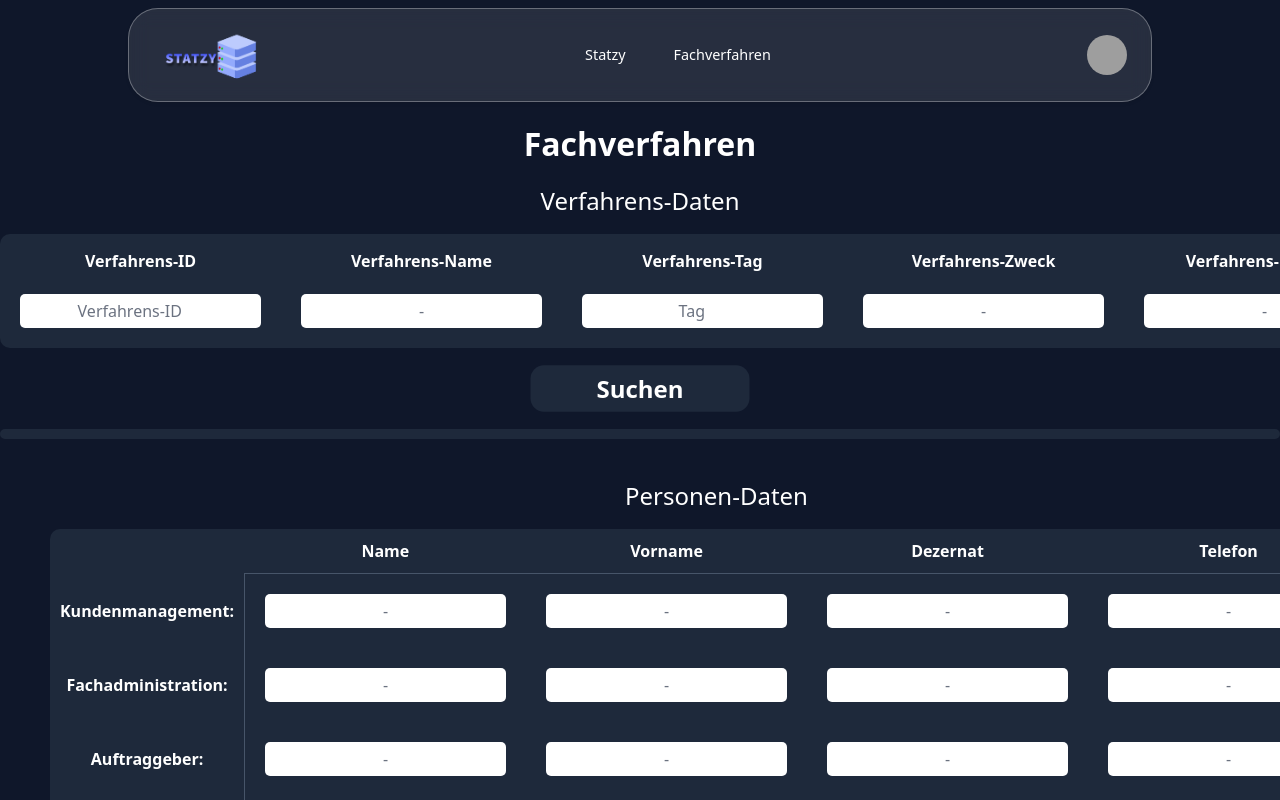
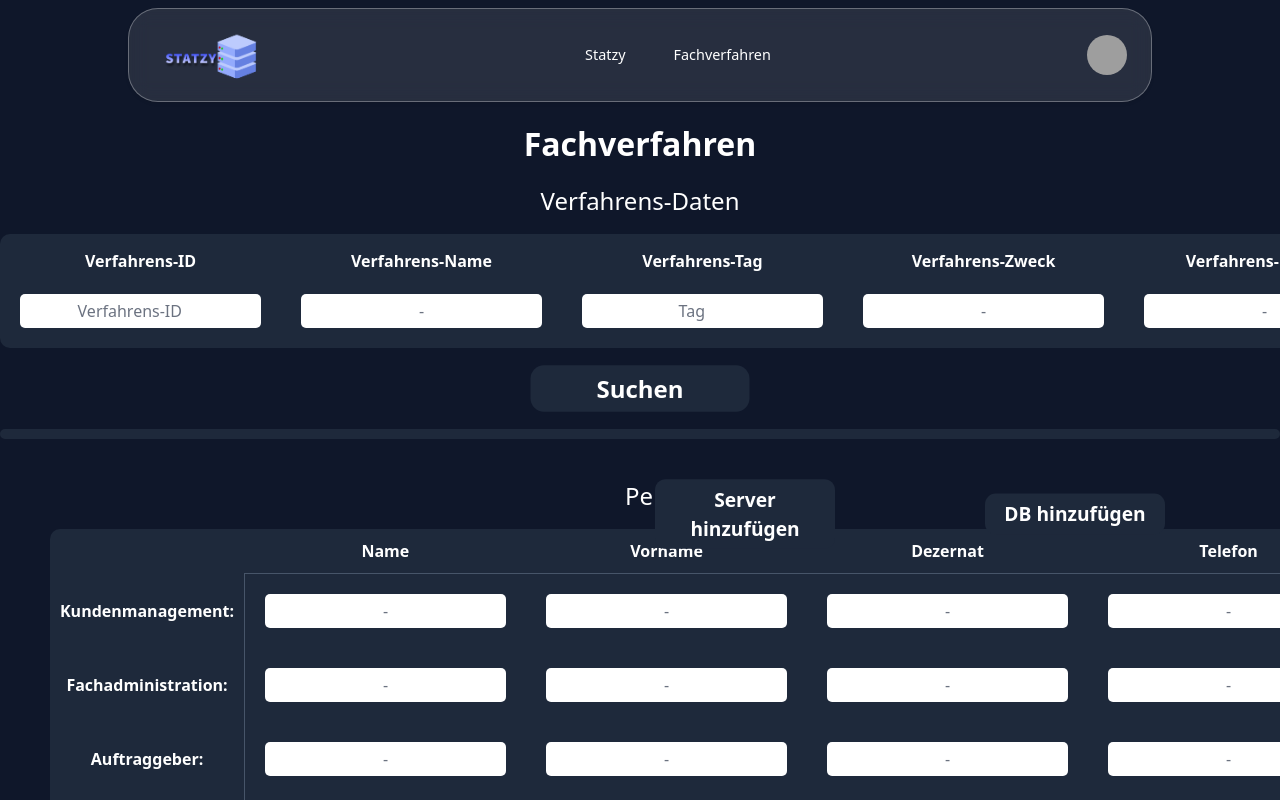
Before and after one commit to LeonKohli/statzy-nuxt, a Nuxt app: page /fachverfahren in a window 1280 px wide. Shown: the top 800 px of the page. Built offline with nearby package versions, Linux system fonts and the light colour scheme; grey boxes are pictures that could not be loaded.

Commit message:
Update fachverfahren.vue

```diff
--- a/pages/fachverfahren.vue
+++ b/pages/fachverfahren.vue
@@ -268,6 +268,18 @@
             class="list-button">
             {{ server.name }}
             </button>
+        </table>
+    </div>
+    <div class="add-buttons-div">
+        <table class="addButtons">
+            <tr>
+                <td>
+                    <button class="button-Plus"> Server hinzufügen</button>
+                </td>
+                <td>
+                    <button class="button-Plus"> DB hinzufügen</button>
+                </td>
+            </tr>
         </table>
     </div>
 </template>
@@ -550,6 +562,16 @@ export default {
         margin-bottom: 20px;
     }
 
+    table.addButtons
+    {
+        text-align: center;
+        border-radius: 10px;
+        background-color: #1e293b;
+        margin-left: auto;
+        color: white;
+        background-color: transparent;
+    }
+
     body {
         margin-top: 120px;
     }
@@ -650,6 +672,14 @@ export default {
         margin-left: 625px;
     }
 
+    div.add-buttons-div
+    {
+        width: 415px;
+        position: absolute;
+        top: 450px;
+        right: 225px;
+    }
+
     div.suchmaske
     {
         align-items: center;
@@ -697,6 +727,35 @@ export default {
         transition-duration: 30ms;
     }
     button.button:hover
+    {
+        transition-duration: 30ms;
+        background: #475569;
+    }
+
+    button.button-Plus
+    {
+        width: 150px;
+        background: #1E293B;
+        border-radius: 9px;
+        margin: 0 auto;
+        display: block;
+        margin-top: 25px;
+        margin-bottom: 25px;
+        font-weight: bolder;
+        color: white;
+        scale: 120%;
+        margin-right: 140px;
+        margin-left: 20px;
+        padding: 5px;
+    }
+    button.button-Plus:active
+    {
+        scale: 90%;
+        background: #475569;
+        border-radius: 9px;
+        transition-duration: 30ms;
+    }
+    button.button-Plus:hover
     {
         transition-duration: 30ms;
         background: #475569;
```
